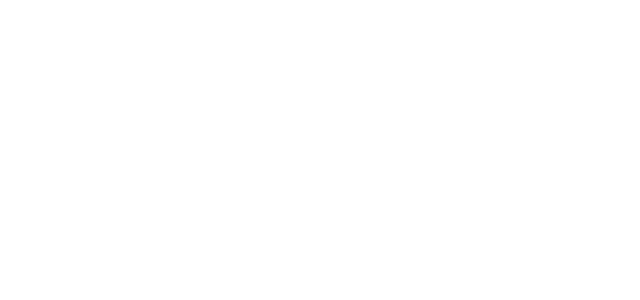
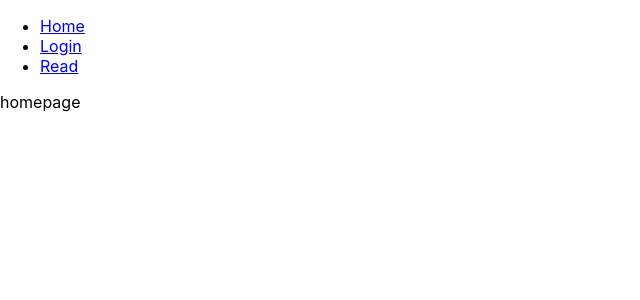
Before and after one commit to hbnnguyen/reading-app, a React (Create React App) app: page / in a window 1280 px wide. Before the commit this address had no page. Shown: the top 300 px of the page, without its empty margins (0-640 px from the left). Built offline with nearby package versions, Linux system fonts and the light colour scheme.

Commit message:
add routes

```diff
--- a/package.json
+++ b/package.json
@@ -3,9 +3,11 @@
   "version": "0.1.0",
   "private": true,
   "dependencies": {
+    "@passageidentity/passage-elements": "^1.14.0",
     "axios": "^1.5.1",
     "react": "^18.2.0",
     "react-dom": "^18.2.0",
+    "react-hook-form": "^7.47.0",
     "react-router-dom": "^6.17.0",
     "react-scripts": "5.0.1",
     "web-vitals": "^2.1.4"
--- a/src/App.js
+++ b/src/App.js
@@ -1,15 +1,29 @@
 import './App.css';
-// import TextToSpeech from './components/TextToSpeech';
-// import Passage from './components/Passage';
+import { lazy, Suspense } from 'react';
+import { Routes, Route } from 'react-router-dom';
+import NavBar from './components/NavBar';
+import Home from './pages/Home';
+import Login from './components/Login';
+import Register from './components/Register';
 import Main from './pages/Main';
-import { Routes, Route } from 'react-router-dom';
+import NoMatch from './pages/NoMatch';
+
+export const APP_ID = "wVORUhbzClDJ0XADyyTLLtwj"
 
 function App() {
   return (
     <>
-      <Routes>
-        <Route path='/read' element={<Main />} />
-      </Routes>
+      <NavBar />
+      {/* fallback props can hold a component */}
+      {/* <Suspense fallback={<div className="container">Loading...</div>}> */}
+        <Routes>
+          <Route path='/' element={<Home />} />
+          <Route path='/login' element={<Login />} />
+          <Route path='/register' element={<Register />} />
+          <Route path='/read' element={<Main />} />
+          <Route path="*" element={<NoMatch />} />
+        </Routes>
+      {/* </Suspense> */}
     </>
   );
 }
--- /dev/null
+++ b/src/components/Login.js
@@ -0,0 +1,11 @@
+import '@passageidentity/passage-elements/passage-auth';
+import { APP_ID } from '../App';
+
+const Login = () => {
+  return (
+      <div>
+        <passage-auth app-id={APP_ID}></passage-auth>
+      </div>
+  );
+}
+export default Login;
--- /dev/null
+++ b/src/components/NavBar.js
@@ -0,0 +1,22 @@
+
+import { Link } from 'react-router-dom';
+
+const NavBar = () => {
+ return (
+ <nav>
+       <ul>
+          <li>
+             <Link to="/">Home</Link>
+          </li>
+          <li>
+             <Link to="/Login">Login</Link>
+          </li>
+          <li>
+             <Link to="/read">Read</Link>
+          </li>
+       </ul>
+ </nav>
+ );
+};
+
+export default NavBar;
--- /dev/null
+++ b/src/components/Register.js
@@ -0,0 +1,11 @@
+import '@passageidentity/passage-elements/passage-register';
+import { APP_ID } from '../App';
+
+function Register() {
+  return (
+      <div>
+        <passage-register app-id={APP_ID}></passage-register>
+      </div>
+  );
+}
+export default Register;
--- /dev/null
+++ b/src/pages/Home.js
@@ -0,0 +1,11 @@
+const Home = () => {
+
+
+  return (
+    <div id="Home">
+      <p>homepage</p>
+    </div>
+  );
+};
+
+export default Home;
--- /dev/null
+++ b/src/pages/NoMatch.js
@@ -0,0 +1,7 @@
+const NoMatch = () => {
+  return (
+    <h1>No routes matched location.</h1>
+  )
+}
+
+export default NoMatch
```
Also changed, not shown: src/pages/Login.js (deleted), 1 other file (tests, documents, lock files or other folders).
